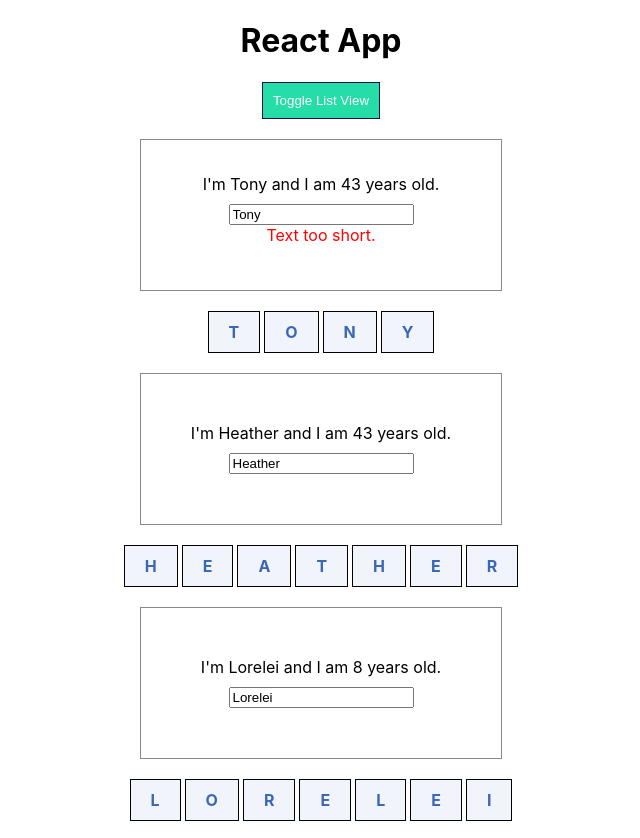
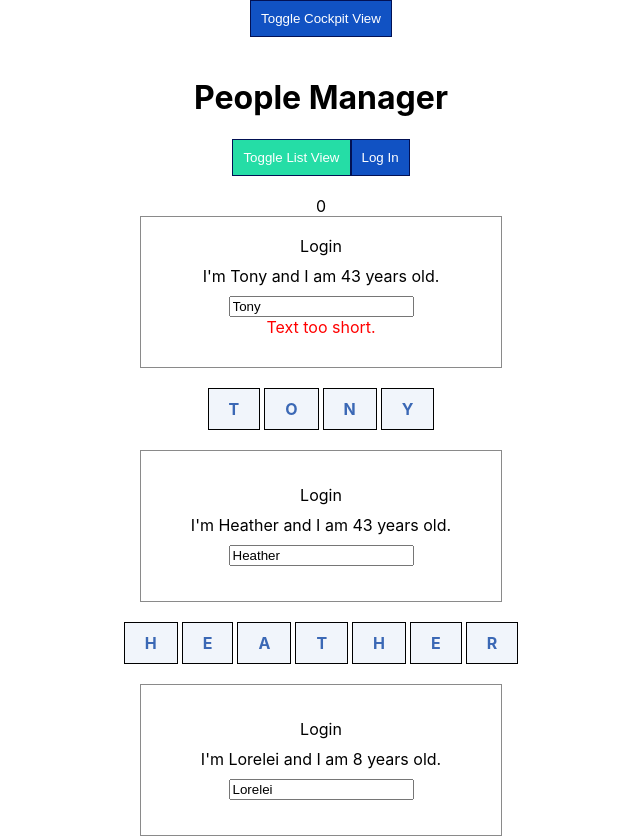
Before and after one commit to everettanthony/react-udemy-course, a React (Create React App) app: page / in a window 1280 px wide. Shown: the top 838 px of the page, without its empty margins (319-959 px from the left). Built offline with nearby package versions, Linux system fonts and the light colour scheme.

Commit message:
Deep dive into hooks and components

```diff
--- a/package.json
+++ b/package.json
@@ -3,6 +3,7 @@
   "version": "0.1.0",
   "private": true,
   "dependencies": {
+    "prop-types": "^15.7.2",
     "radium": "^0.25.1",
     "react": "^16.8.6",
     "react-dom": "^16.8.6",
--- a/src/components/Cockpit/Cockpit.js
+++ b/src/components/Cockpit/Cockpit.js
@@ -1,29 +1,56 @@
-import React from 'react';
+import React, { useEffect, useRef, useContext } from 'react';
 import styles from './Cockpit.module.css';
+import AuthContext from '../../context/auth-context';
 
 const Cockpit = (props) => {
     let emptyWarning = '';
     let btnClass = '';
+    const toggleBtnRef = useRef(null);
+    const authContext = useContext(AuthContext);
+    console.log('AUTH:',authContext.authenticated);
+
+
+    // CANNOT access ref yet because DOM elements aren't rendered yet.
+    // toggleBtnRef.current.click();
+
+    useEffect(() => {
+        console.log('[Cockpit.js] useEffect');
+
+        // fake http request
+    //    const timer = setTimeout(() => {
+            console.log('Saving the data.');
+            // click toggle list view button after 2 seconds
+    //        toggleBtnRef.current.click();
+    //    }, 2000);
+
+        return () => {
+        //    clearTimeout(timer);
+            console.log('[Cockpit.js] cleanup/unmounting work in useEffect');
+        };
+    }, []); // only run when props.persons changes.
+    // pass empty array to only run useEffect on initial app load
 
     if (props.showPersons) {
         btnClass = styles.show;
     }
 
-    if (props.persons.length <= 2) {
+    if (props.personsLength <= 2) {
       emptyWarning = <p className={styles.warning}>Running low on people</p>;
     }
 
     return (
         <div className={styles.cockpit}>
-            <h1>React App</h1>
+            <h1>{props.title}</h1>
             {emptyWarning}
             <button
+                ref={toggleBtnRef}
                 className={btnClass}
                 onClick={props.clicked}>
                 Toggle List View
             </button>
+            <button onClick={authContext.login}>Log In</button>
         </div>
     );
 };
 
-export default Cockpit;
+export default React.memo(Cockpit);
--- a/src/components/People/People.js
+++ b/src/components/People/People.js
@@ -1,24 +1,55 @@
-import React from 'react';
+import React, { PureComponent } from 'react';
 import Person from '../../components/People/Person/Person';
 import Char from '../../components/Char/Char';
 import ErrorBoundary from '../../components/ErrorBoundary/ErrorBoundary';
 
-const People = (props) => props.persons.map((person, index) => {
+class People extends PureComponent {
+    // static getDerivedStateFromProps(props, state) {
+    //     console.log('[People.js] getDerivedStateFromProps');
+    //     return state;
+    // }
+
+    // shouldComponentUpdate(nextProps, nextState) {
+    //    console.log('[People.js] shouldComponentUpdate');
+    //    return nextProps.persons !== this.props.persons ? true : false;
+    // }
+
+    getSnapshotBeforeUpdate(prevProps, prevState) {
+        console.log('[People.js] getSnapshotBeforeUpdate');
+        return { message: 'Snapshot' };
+    }
+
+    componentDidUpdate(prevProps, prevState, snapshot) {
+        console.log('[People.js] componentDidUpdate', snapshot);
+    }
+
+    componentWillUnmount() {
+        console.log('[People.js] Unmounted');
+    }
+
+    render() {
+        console.log('[People.js] rendering...');
+
+        return this.props.persons.map((person, index) => {
             const charList = person.name.split('').map((ch, i) => {
-        return <Char character={ch} key={i} clicked={() => props.deleteChar(i, person.id)}/>;
+                return <Char character={ch} key={i} clicked={() => this.props.deleteChar(i, person.id)}/>;
             });
 
             return (
                 <ErrorBoundary key={person.id}>
                 <Person
-            click={() => props.clicked(index)}
+                    click={() => this.props.clicked(index)}
                     name={person.name}
                     age={person.age}
                     nameList={charList}
-            changed={(event) => props.changed(event, person.id)}
+                    changed={(event) => this.props.changed(event, person.id)}
                 />
                 </ErrorBoundary>
             );
         });
+    }
+
+
+};
 
 export default People;
--- a/src/components/People/Person/Person.js
+++ b/src/components/People/Person/Person.js
@@ -1,19 +1,47 @@
-import React from 'react';
+import React, { Component } from 'react';
+import PropTypes from 'prop-types';
 import styles from './Person.module.css';
 import Validation from '../../Validation/Validation';
+import Aux from '../../../hoc/Auxiliary';
+import AuthContext from '../../../context/auth-context';
 
-const Person = (props) => {
-    return (
-        <div>
-            <div className={styles.person}>
-                <p onClick={props.click}>I'm {props.name} and I am {props.age > 1 ? `${props.age} years` : `a ${props.age} year`} old.</p>
-                {props.children ? <p>{props.children}</p> : ''}
-                <input type="text" onChange={props.changed} value={props.name} />
-                <Validation inputLength={props.name.length} />
-            </div>
-            {props.nameList}
-        </div>
-    );
-};
+class Person extends Component {
+    constructor(props) {
+        super(props);
+        this.inputElementRef = React.createRef();
+    }
+
+    static contextType = AuthContext;
+
+    componentDidMount() {
+        this.inputElementRef.current.focus();
+        console.log(this.context.authenticated);
+    }
+
+    render() {
+        console.log('[Person.js] rendering...');
+
+        return (
+            <Aux>
+                <div className={styles.person}>
+                    { this.context.authenticated ? <p>Authenticated!</p> : <p>Login</p>}
+                    {/* {this.context.authenticated ? (<p>Authenticated!</p>) : (<p>Please log in</p>)} */}
+                    <p onClick={this.props.click}>I'm {this.props.name} and I am {this.props.age > 1 ? `${this.props.age} years` : `a ${this.props.age} year`} old.</p>
+                    {this.props.children ? <p>{this.props.children}</p> : ''}
+                    <input type="text" onChange={this.props.changed} value={this.props.name} ref={this.inputElementRef} />
+                    <Validation inputLength={this.props.name.length} />
+                </div>
+                {this.props.nameList}
+            </Aux>
+        );
+    }
+}
+
+Person.propTypes = {
+    click: PropTypes.func,
+    name: PropTypes.string,
+    age: PropTypes.number,
+    changed: PropTypes.func
+}
 
 export default Person;
--- a/src/containers/App.js
+++ b/src/containers/App.js
@@ -2,8 +2,16 @@ import React, { Component } from 'react';
 import styles from './App.module.css';
 import People from '../components/People//People';
 import Cockpit from '../components/Cockpit/Cockpit';
+import Aux from '../hoc/Auxiliary';
+import withClass from '../hoc/withClass';
+import AuthContext from '../context/auth-context';
 
 class App extends Component {
+  constructor(props) {
+    super(props);
+    console.log('[App.js] constructor');
+  }
+
   state = {
     persons: [
       { id: 1, name: 'Tony', age: 43 },
@@ -12,8 +20,29 @@ class App extends Component {
       { id: 4, name: 'Layla', age: 6 }
     ],
     otherState: 'some other value',
-    showPersons: true
+    showPersons: true,
+    showCockpit: true,
+    changeCounter: 0,
+    authenticated: false
   };
+
+  static getDerivedStateFromProps(props, state) {
+    console.log('[App.js] getDerivedStateFromProps', props);
+    return state;
+  }
+
+  componentDidMount() {
+    console.log('[App.js] componentDidMount');
+  }
+
+  shouldComponentUpdate(nextProps, nextState) {
+    console.log('[App.js] shouldComponentUpdate');
+    return true;
+  }
+
+  componentDidUpdate() {
+    console.log('[App.js] componentDidUpdate');
+  }
 
   nameChangedHandler = ( event, id ) => {
     const personIndex = this.state.persons.findIndex(p => {
@@ -29,12 +58,22 @@ class App extends Component {
     const personsNew = [...this.state.persons];
     personsNew[personIndex] = person;
 
-    this.setState( {persons: personsNew} );
+    this.setState((prevState, props) => {
+      return {
+        persons: personsNew,
+        changeCounter: prevState.changeCounter + 1
+      };
+    });
   }
 
   togglePersonsHandler = () => {
     const doesShow = this.state.showPersons;
     this.setState( { showPersons: !doesShow } );
+  }
+
+  toggleCockpitHandler = () => {
+    const isShowing = this.state.showCockpit;
+    this.setState( { showCockpit: !isShowing } );
   }
 
   deletePersonHandler = (i) => {
@@ -63,7 +102,12 @@ class App extends Component {
     this.setState( {persons: personsNew} );
   }
 
+  loginHandler = () => {
+    this.setState({ authenticated: true });
+  };
+
   render() {
+    console.log('[App.js] render:');
     let persons = null;
 
     if ( this.state.showPersons ) {
@@ -72,20 +116,39 @@ class App extends Component {
           persons={this.state.persons}
           clicked={this.deletePersonHandler}
           changed={this.nameChangedHandler}
-          deleteChar={this.deleteCharHandler} />
+          deleteChar={this.deleteCharHandler}
+          isAuthenticated={this.state.authenticated} />
       );
     }
 
     return (
-      <div className={styles.app}>
-        <Cockpit
-          showPersons={this.state.showPersons}
-          persons={this.state.persons}
-          clicked={this.togglePersonsHandler} />
+      <Aux>
+        <button
+          onClick={() => {
+            this.toggleCockpitHandler()
+          }}>Toggle Cockpit View
+        </button>
+        <AuthContext.Provider value={{
+          authenticated: this.state.authenticated,
+          login: this.loginHandler
+        }}>
+        {
+          this.state.showCockpit ?
+            <Cockpit
+              title={this.props.appTitle}
+              changeCounter={this.state.changeCounter}
+              showPersons={this.state.showPersons}
+              personsLength={this.state.persons.length}
+              clicked={this.togglePersonsHandler} /> : null
+        }
+        <div>{this.state.changeCounter}</div>
+        </AuthContext.Provider>
+
+
         {persons}
-      </div>
+      </Aux>
     );
   }
 }
 
-export default App;
+export default withClass(App, styles.app);
--- /dev/null
+++ b/src/context/auth-context.js
@@ -0,0 +1,8 @@
+import React from 'react';
+
+const authContext = React.createContext({
+  authenticated: false,
+  login: () => {}
+});
+
+export default authContext;
--- /dev/null
+++ b/src/hoc/Auxiliary.js
@@ -0,0 +1,5 @@
+//import React from 'react';
+
+const aux = props => props.children;
+
+export default aux;
--- /dev/null
+++ b/src/hoc/withClass.js
@@ -0,0 +1,11 @@
+import React from 'react';
+
+const withClass = (WrappedComponent, className) => {
+    return props => (
+        <div className={className}>
+            <WrappedComponent {...props}/>
+        </div>
+    );
+};
+
+export default withClass;
--- a/src/index.js
+++ b/src/index.js
@@ -4,7 +4,7 @@ import './index.css';
 import App from './containers/App';
 import * as serviceWorker from './serviceWorker';
 
-ReactDOM.render(<App />, document.getElementById('root'));
+ReactDOM.render(<App appTitle="People Manager" />, document.getElementById('root'));
 
 // If you want your app to work offline and load faster, you can change
 // unregister() to register() below. Note this comes with some pitfalls.
```
Lines whose indentation alone changed are shown as unchanged.
